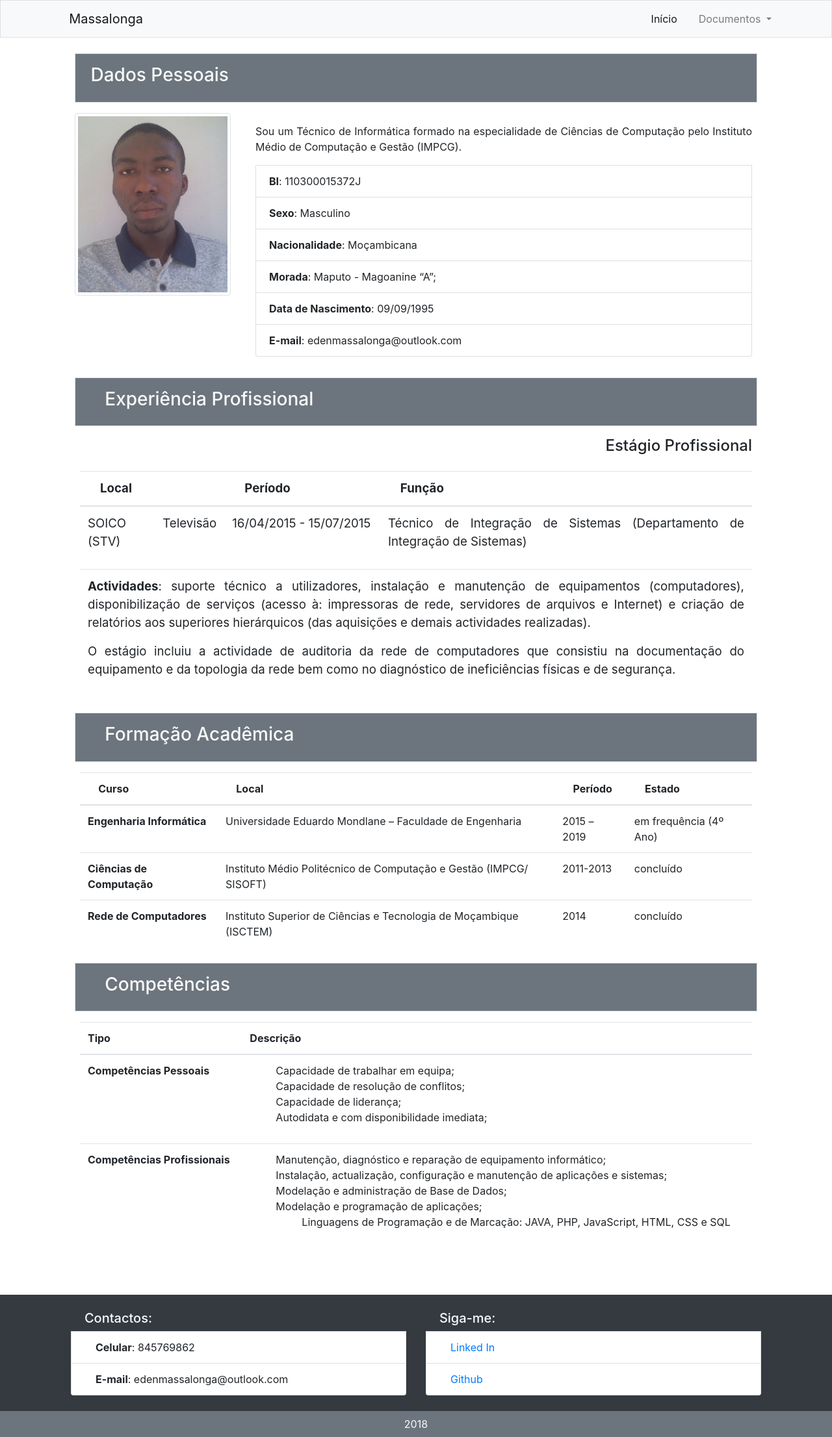
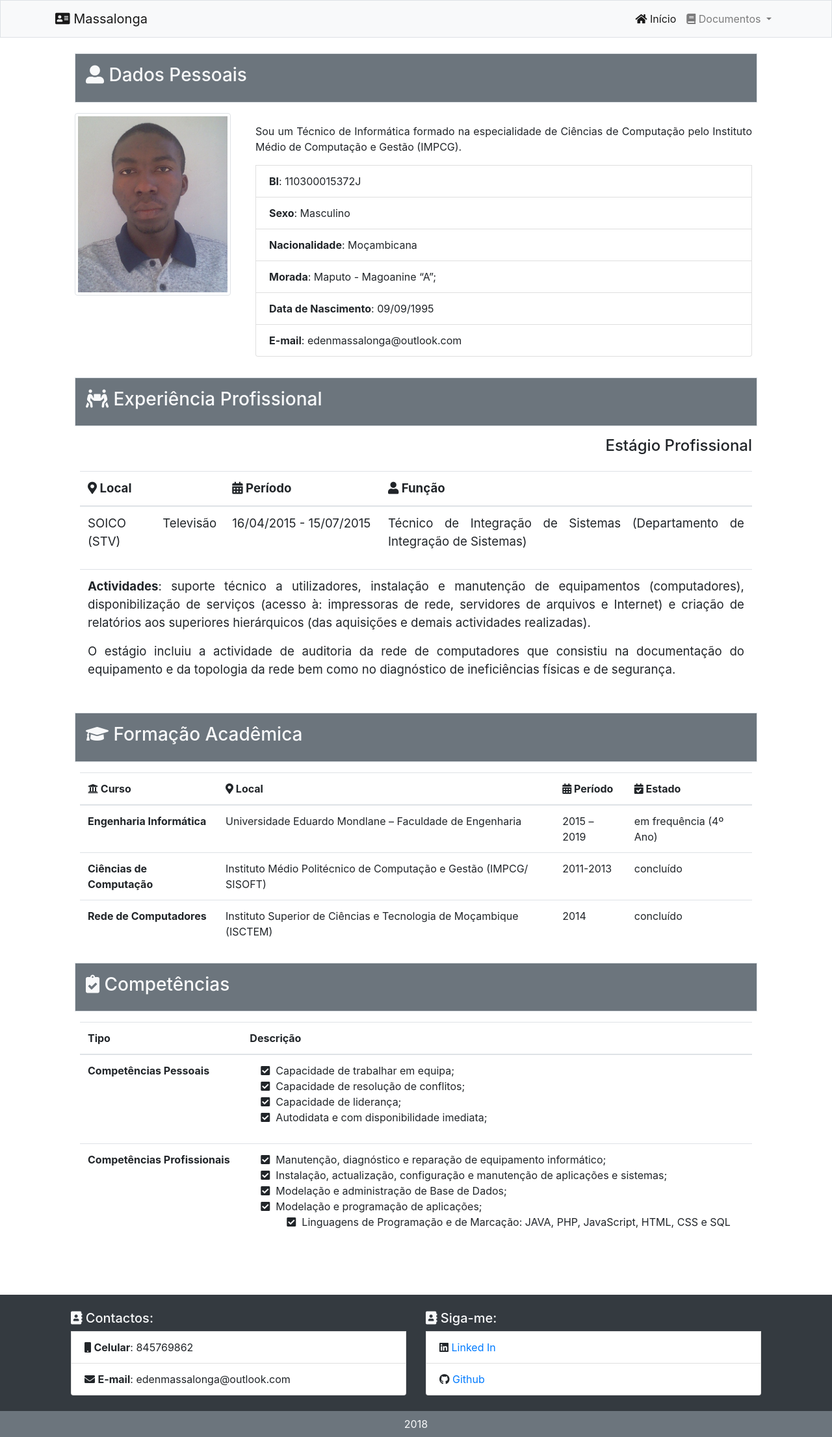
Before and after one commit to Eden-Massalonga/port-test, a PHP site: page /index.php in a window 1280 px wide. Shown: the whole page at 65% size. Run offline with PHP 8.4, Linux system fonts and the light colour scheme; some libraries are stand-ins or nearby versions; some web fonts are replaced.

Commit message:
Mudanca no link das fontes
Font Awesome Icons

```diff
--- a/header.php
+++ b/header.php
@@ -13,7 +13,7 @@
 		<link rel="stylesheet" href="css/bootstrap.min.css">
 
 		<!-- Font Awesome CSS -->
-		<link rel="stylesheet" href="css/fontawesome-all.css">
+		<link rel="stylesheet" href="https://use.fontawesome.com/releases/v5.0.13/css/all.css" integrity="sha384-DNOHZ68U8hZfKXOrtjWvjxusGo9WQnrNx2sqG0tfsghAvtVlRW3tvkXWZh58N9jp" crossorigin="anonymous">
 
 		<link rel="shortcut icon" type="image/x-icon" href="https://use.fontawesome.com/releases/v5.0.13/svgs/solid/user-alt.svg" />
 
```
